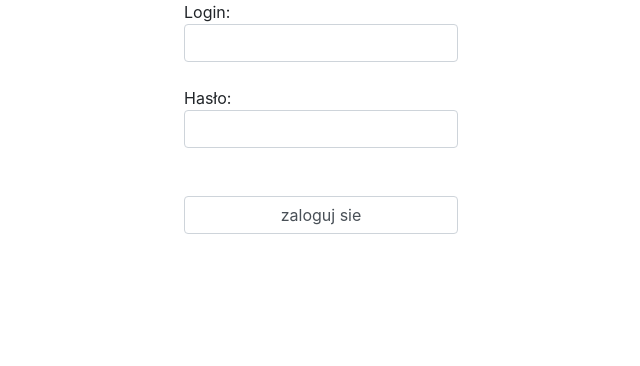
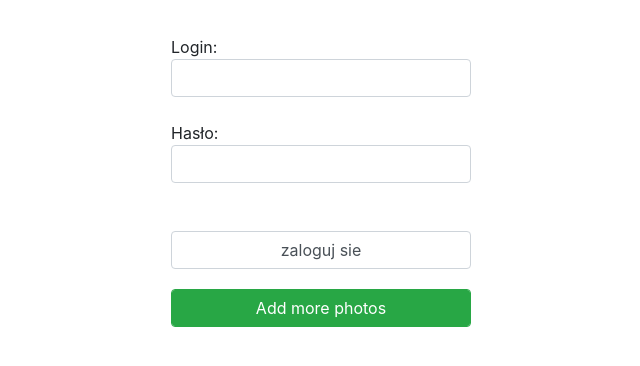
Before and after one commit to marcinwojcik987/ajax_fileupload, a PHP site: page /login.php in a window 1280 px wide. Shown: the top 366 px of the page, without its empty margins (319-959 px from the left). Run offline with PHP 8.4, Linux system fonts and the light colour scheme; some libraries are stand-ins or nearby versions.

Commit message:
new add photo button in login

```diff
--- a/login.php
+++ b/login.php
@@ -19,7 +19,7 @@ if (isset($_SESSION['logged_in'])){
    <body>
    <div class="container">
           <div class="row justify-content-center">
-            <form class="form-group" action="show.php" method="POST">
+            <form class="form-group login-form" action="show.php" method="POST">
                 Login: <br/> <input class="form-control" type="text" name="login"> <br/>
                 Hasło: <br/> <input class="form-control" type="password" name="haslo"><br/><br/>
                   <?php
@@ -28,7 +28,8 @@ if (isset($_SESSION['logged_in'])){
                       };
                       unset ($_SESSION['bad_attempt']);
               ?>
-                <input class="form-control" type="submit" value="zaloguj sie">
+                <input class="form-control buttons" type="submit" value="zaloguj sie">
+                <a href ="index.html" class="form-control btn btn-success add-button" >Add more photos</a>
 
             </form>
 
--- a/style.css
+++ b/style.css
@@ -1,3 +1,17 @@
+* {
+    margin: 0;
+    padding: 0;
+ }
+
+ .login-form, #fupForm {
+     width: 300px;
+     margin-left:auto;
+     margin-right:auto;
+     margin-top: 10px;
+     padding-top: 25px;
+ }
+
+
 .buttons
 {
     margin-bottom: 20px;
```
